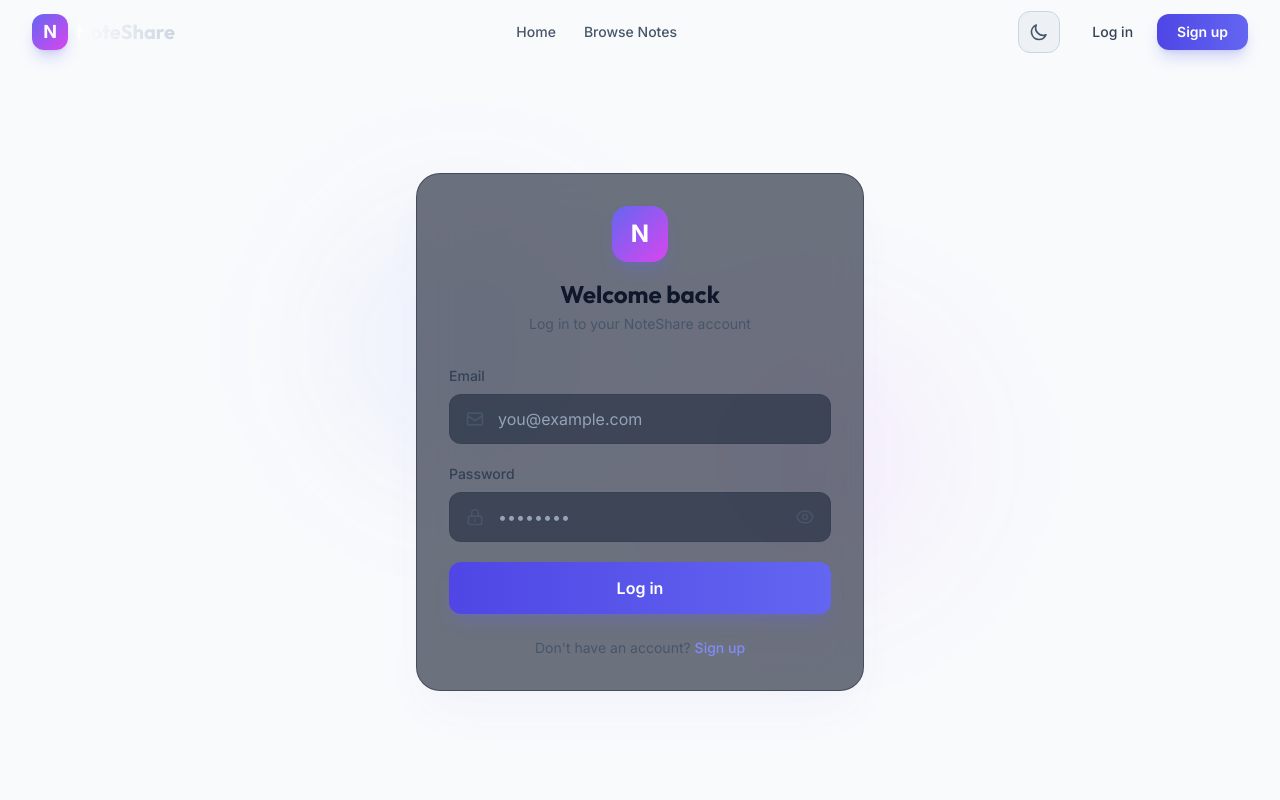
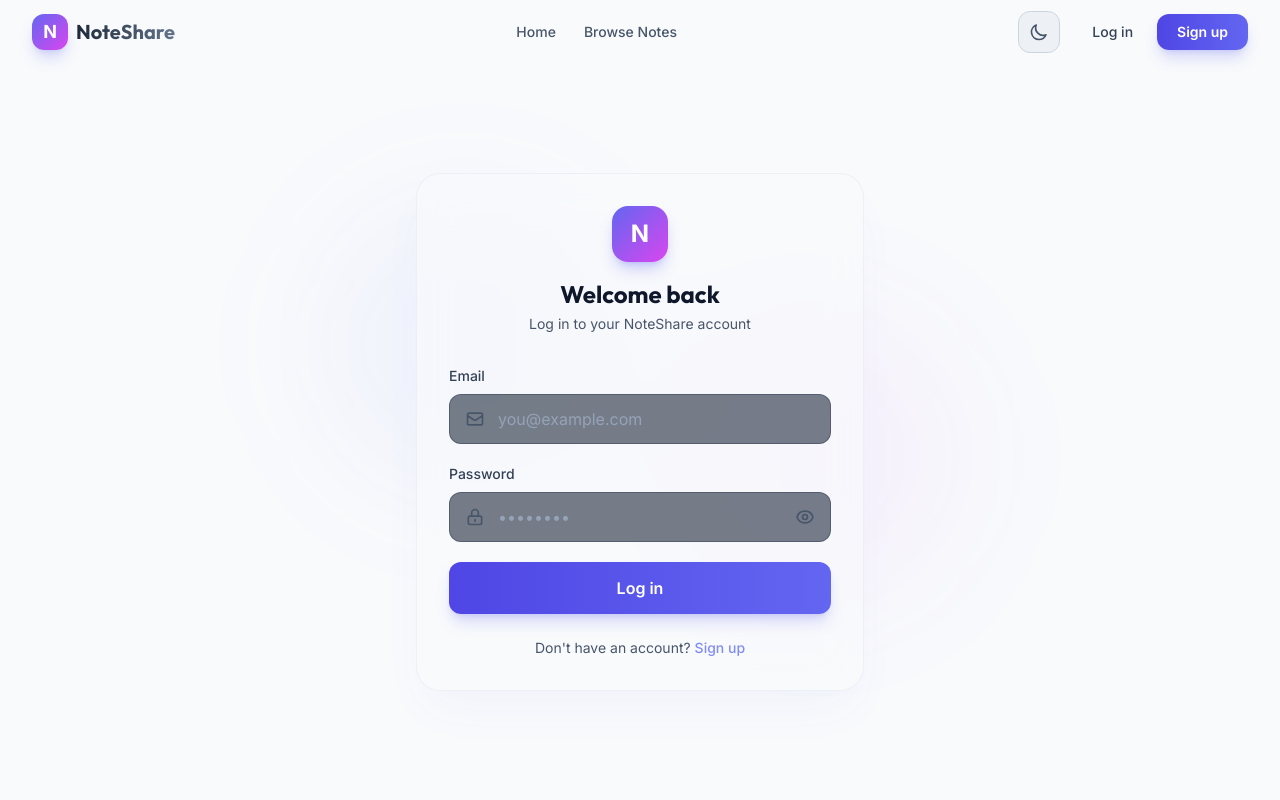
Before and after one commit to ashishjha1304/NoteShare, a Next.js app in the folder frontend/: page /login in a window 1280 px wide. Shown: the top 800 px of the page. Built offline with nearby package versions, Linux system fonts and the light colour scheme; no server answers.

Commit message:
Fixed missing light mode styling for Navbar, Hero section, and components

```diff
--- a/frontend/components/Navbar.js
+++ b/frontend/components/Navbar.js
@@ -39,7 +39,7 @@ export default function Navbar() {
     return (
         <nav
             className={`fixed top-0 left-0 right-0 z-50 transition-all duration-300 ${scrolled
-                ? "bg-surface-950/90 backdrop-blur-xl shadow-lg shadow-primary-500/5 border-b border-surface-800/50"
+                ? "bg-surface-50/90 dark:bg-surface-950/90 backdrop-blur-xl shadow-lg shadow-primary-500/5 border-b border-surface-200 dark:border-surface-800/50"
                 : "bg-transparent"
                 }`}
         >
@@ -50,7 +50,7 @@ export default function Navbar() {
                         <div className="w-9 h-9 rounded-xl bg-gradient-to-br from-primary-500 to-accent-500 flex items-center justify-center text-white font-bold text-lg shadow-lg shadow-primary-500/25 group-hover:shadow-primary-500/40 transition-shadow">
                             N
                         </div>
-                        <span className="font-display text-xl font-bold bg-gradient-to-r from-white to-surface-300 bg-clip-text text-transparent">
+                        <span className="font-display text-xl font-bold bg-gradient-to-r from-surface-800 to-surface-500 dark:from-white dark:to-surface-300 bg-clip-text text-transparent">
                             NoteShare
                         </span>
                     </Link>
@@ -135,7 +135,7 @@ export default function Navbar() {
 
             {/* Mobile menu */}
             {menuOpen && (
-                <div className="md:hidden bg-surface-950/95 backdrop-blur-xl border-t border-surface-800/50 animate-slide-down">
+                <div className="md:hidden bg-surface-50/95 dark:bg-surface-950/95 backdrop-blur-xl border-t border-surface-200 dark:border-surface-800/50 animate-slide-down">
                     <div className="px-4 py-4 space-y-2">
                         <MobileNavLink href="/" onClick={() => setMenuOpen(false)}>Home</MobileNavLink>
                         <MobileNavLink href="/notes" onClick={() => setMenuOpen(false)}>Browse Notes</MobileNavLink>
@@ -172,8 +172,8 @@ function NavLink({ href, active, children }) {
         <Link
             href={href}
             className={`px-3 py-2 rounded-lg text-sm font-medium transition-all ${active
-                ? "text-primary-400 bg-primary-500/10"
-                : "text-surface-600 dark:text-surface-400 hover:text-white hover:bg-surface-800/50"
+                ? "text-primary-600 dark:text-primary-400 bg-primary-100 dark:bg-primary-500/10"
+                : "text-surface-600 dark:text-surface-400 hover:text-surface-900 dark:hover:text-white hover:bg-surface-200/50 dark:hover:bg-surface-800/50"
                 }`}
         >
             {children}
--- a/frontend/components/SearchBar.js
+++ b/frontend/components/SearchBar.js
@@ -27,7 +27,7 @@ export default function SearchBar({ onSearch, placeholder = "Search notes by tit
                     value={query}
                     onChange={handleChange}
                     placeholder={placeholder}
-                    className="w-full pl-12 pr-28 py-3.5 bg-surface-800/60 border border-surface-700/50 rounded-2xl text-surface-900 dark:text-white placeholder-surface-400 dark:placeholder-surface-500 focus:outline-none focus:border-primary-500/50 focus:ring-2 focus:ring-primary-500/20 transition-all text-sm"
+                    className="w-full pl-12 pr-28 py-3.5 bg-surface-100/60 dark:bg-surface-800/60 border border-surface-300/50 dark:border-surface-700/50 rounded-2xl text-surface-900 dark:text-white placeholder-surface-500 dark:placeholder-surface-400 focus:outline-none focus:border-primary-500/50 focus:ring-2 focus:ring-primary-500/20 transition-all text-sm"
                 />
                 <button
                     type="submit"
--- a/frontend/pages/index.js
+++ b/frontend/pages/index.js
@@ -77,10 +77,10 @@ export default function Home() {
             {/* Hero Section */}
             <section className="relative overflow-hidden">
                 {/* Background effects */}
-                <div className="absolute inset-0 bg-gradient-to-b from-primary-950/50 via-surface-950 to-surface-950" />
-                <div className="absolute top-0 left-1/4 w-96 h-96 bg-primary-500/10 rounded-full blur-3xl animate-float" />
-                <div className="absolute top-20 right-1/4 w-72 h-72 bg-accent-500/10 rounded-full blur-3xl animate-float" style={{ animationDelay: "2s" }} />
-                <div className="absolute bottom-0 left-1/2 -translate-x-1/2 w-[800px] h-48 bg-gradient-to-t from-surface-950 to-transparent" />
+                <div className="absolute inset-0 bg-gradient-to-b from-primary-100/50 dark:from-primary-950/50 via-surface-50 dark:via-surface-950 to-surface-50 dark:to-surface-950" />
+                <div className="absolute top-0 left-1/4 w-96 h-96 bg-primary-500/20 dark:bg-primary-500/10 rounded-full blur-3xl animate-float" />
+                <div className="absolute top-20 right-1/4 w-72 h-72 bg-accent-500/20 dark:bg-accent-500/10 rounded-full blur-3xl animate-float" style={{ animationDelay: "2s" }} />
+                <div className="absolute bottom-0 left-1/2 -translate-x-1/2 w-[800px] h-48 bg-gradient-to-t from-surface-50 dark:from-surface-950 to-transparent" />
 
                 <div className="relative max-w-7xl mx-auto px-4 sm:px-6 lg:px-8 pt-20 pb-24 sm:pt-28 sm:pb-32">
                     <div className="text-center max-w-3xl mx-auto">
@@ -223,8 +223,8 @@ export default function Home() {
 
             {/* CTA Section */}
             <section className="relative overflow-hidden">
-                <div className="absolute inset-0 bg-gradient-to-r from-primary-950/50 to-accent-950/50" />
-                <div className="absolute top-1/2 left-1/2 -translate-x-1/2 -translate-y-1/2 w-[500px] h-[500px] bg-primary-500/10 rounded-full blur-3xl" />
+                <div className="absolute inset-0 bg-gradient-to-r from-primary-100/50 dark:from-primary-950/50 to-accent-100/50 dark:to-accent-950/50" />
+                <div className="absolute top-1/2 left-1/2 -translate-x-1/2 -translate-y-1/2 w-[500px] h-[500px] bg-primary-500/20 dark:bg-primary-500/10 rounded-full blur-3xl" />
 
                 <div className="relative max-w-4xl mx-auto px-4 sm:px-6 lg:px-8 py-20 text-center">
                     <h2 className="text-3xl sm:text-4xl font-display font-bold text-surface-900 dark:text-white mb-4">
@@ -252,7 +252,7 @@ export default function Home() {
 
             {/* Loading overlay */}
             {loading && (
-                <div className="fixed inset-0 bg-surface-950/80 flex items-center justify-center z-50">
+                <div className="fixed inset-0 bg-surface-50/80 dark:bg-surface-950/80 flex items-center justify-center z-50">
                     <div className="flex flex-col items-center gap-4">
                         <div className="w-10 h-10 border-3 border-primary-500/30 border-t-primary-500 rounded-full animate-spin" />
                         <p className="text-surface-600 dark:text-surface-400 text-sm">Loading notes...</p>
--- a/frontend/styles/globals.css
+++ b/frontend/styles/globals.css
@@ -19,20 +19,24 @@
   }
 
   ::-webkit-scrollbar-track {
-    @apply bg-surface-900;
+    @apply bg-surface-200 dark:bg-surface-900;
   }
 
   ::-webkit-scrollbar-thumb {
-    @apply bg-surface-700 rounded-full;
+    @apply bg-surface-400 dark:bg-surface-700 rounded-full;
   }
 
   ::-webkit-scrollbar-thumb:hover {
-    @apply bg-surface-600;
+    @apply bg-surface-500 dark:bg-surface-600;
   }
 
   /* Firefox scrollbar */
   * {
     scrollbar-width: thin;
+    scrollbar-color: #94a3b8 #e2e8f0;
+  }
+
+  .dark * {
     scrollbar-color: #334155 #0f172a;
   }
 }
@@ -46,7 +50,7 @@
   }
 
   .glass {
-    @apply bg-surface-900/60 backdrop-blur-xl border border-surface-800/50;
+    @apply bg-surface-50/60 dark:bg-surface-900/60 backdrop-blur-xl border border-surface-200/50 dark:border-surface-800/50;
   }
 
   .glow-border {
@@ -70,6 +74,6 @@
 
 @layer utilities {
   .text-gradient {
-    @apply bg-gradient-to-r from-primary-400 via-accent-400 to-primary-400 bg-clip-text text-transparent;
+    @apply bg-gradient-to-r from-primary-600 via-accent-600 to-primary-600 dark:from-primary-400 dark:via-accent-400 dark:to-primary-400 bg-clip-text text-transparent;
   }
 }
```
